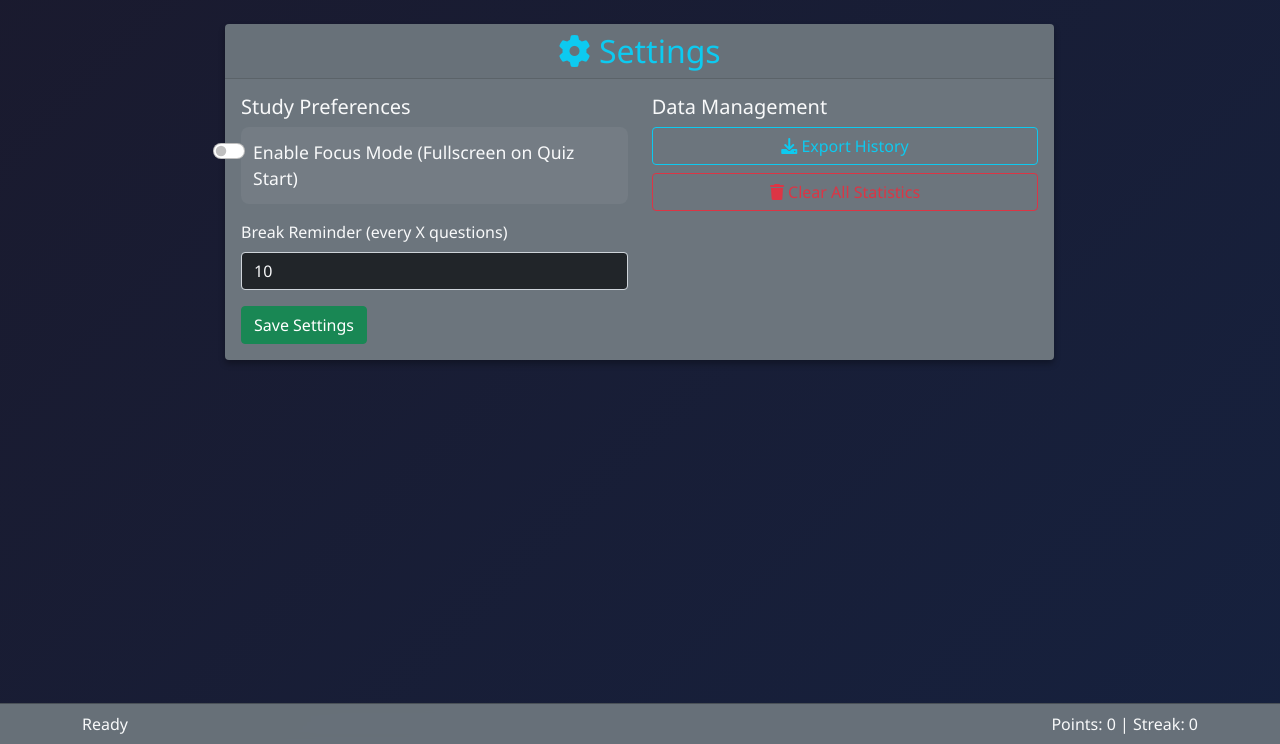
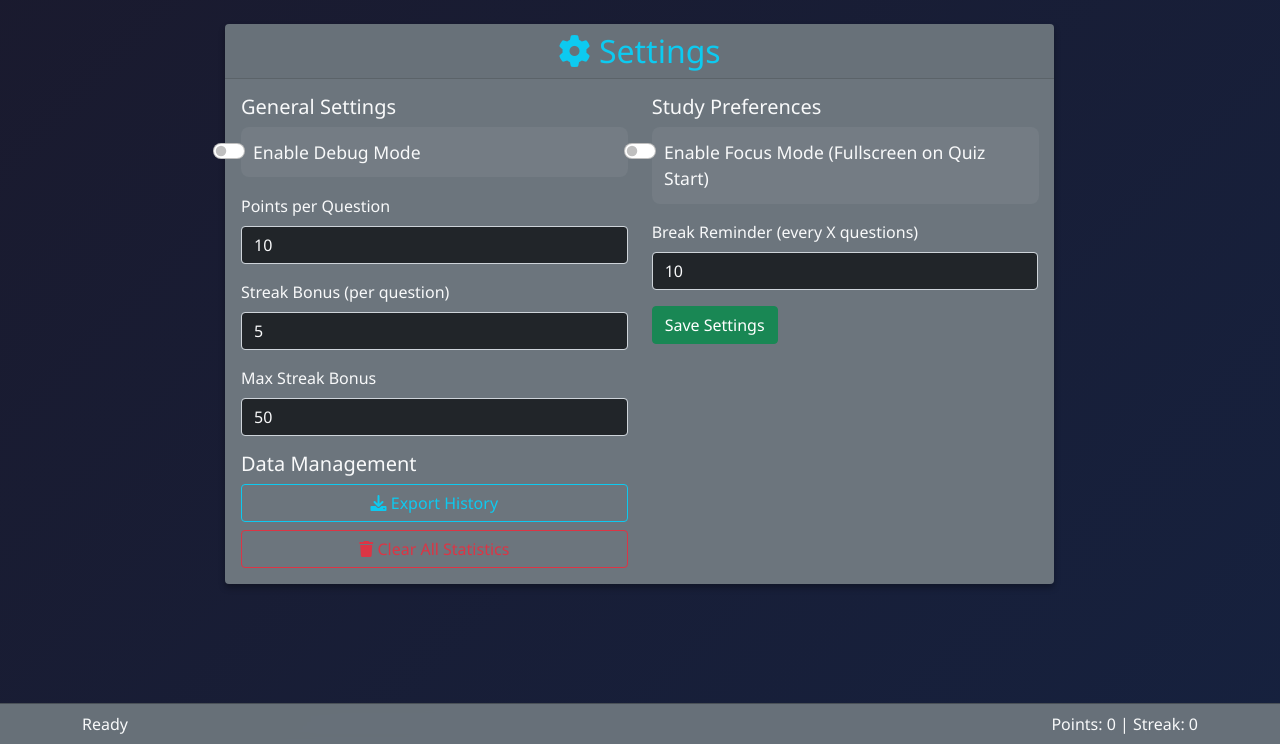
Before and after one commit to Christiancoding/Linux-Practice, a Python web app: template linux_plus_study_v2/templates/settings.html in a window 1280 px wide. Shown: the part 56-800 px from the top of the page. Run offline with Jinja, Linux system fonts and the light colour scheme; the template is opened without the code that fills it, so the values that code supplies are empty.

Commit message:
modified:   linux_plus_study_v2/controllers/quiz_controller.py 	modified:   linux_plus_study_v2/main.py 	modified:   linux_plus_study_v2/templates/settings.html 	modified:   linux_plus_study_v2/utils/__pycache__/config.cpython-312.pyc 	modified:   linux_plus_study_v2/views/__pycache__/web_view.cpython-312.pyc 	modified:   linux_plus_study_v2/views/web_view.py 	modified:   linux_plus_study_v2/web_settings.json

```diff
--- a/linux_plus_study_v2/templates/settings.html
+++ b/linux_plus_study_v2/templates/settings.html
@@ -11,6 +11,27 @@
             </div>
             <div class="card-body">
                 <div class="row">
+                    <div class="col-md-6">
+                        <h5>General Settings</h5>
+                        <div class="form-check form-switch mb-3">
+                            <input class="form-check-input" type="checkbox" id="debugMode">
+                            <label class="form-check-label" for="debugMode">
+                                Enable Debug Mode
+                            </label>
+                        </div>
+                        <div class="mb-3">
+                            <label for="pointsPerQuestion" class="form-label">Points per Question</label>
+                            <input type="number" class="form-control bg-dark text-light" id="pointsPerQuestion" value="10" min="1" max="100">
+                        </div>
+                        <div class="mb-3">
+                            <label for="streakBonus" class="form-label">Streak Bonus (per question)</label>
+                            <input type="number" class="form-control bg-dark text-light" id="streakBonus" value="5" min="0" max="50">
+                        </div>
+                        <div class="mb-3">
+                            <label for="maxStreak" class="form-label">Max Streak Bonus</label>
+                            <input type="number" class="form-control bg-dark text-light" id="maxStreak" value="50" min="0" max="500">
+                        </div>
+                    </div>
                     <div class="col-md-6">
                         <h5>Study Preferences</h5>
                         <div class="form-check form-switch mb-3">
--- a/linux_plus_study_v2/views/web_view.py
+++ b/linux_plus_study_v2/views/web_view.py
@@ -86,6 +86,11 @@
         self.current_question_index = -1
 
         self.setup_routes()
+    def set_debug_mode(self, enabled: bool = True):
+        """Toggle debug mode for the application."""
+        self.debug = enabled
+        self.app.config['DEBUG'] = enabled
+        return {'success': True, 'debug': enabled}
     def _should_show_break_reminder(self) -> bool:
         """Check if break reminder should be shown based on current settings."""
         disabled_modes = {'daily_challenge', 'pop_quiz', 'quick_fire', 'mini_quiz'}
--- a/linux_plus_study_v2/web_settings.json
+++ b/linux_plus_study_v2/web_settings.json
@@ -1 +1 @@
-{"focusMode": false, "breakReminder": 1, "timestamp": 1751339669.88915}
+{"focusMode": false, "breakReminder": 1, "timestamp": 1751563621.4125412}
```
Also changed, not shown: linux_plus_study_v2/controllers/quiz_controller.py (+8 -5 lines), linux_plus_study_v2/main.py (+9 -2 lines).
